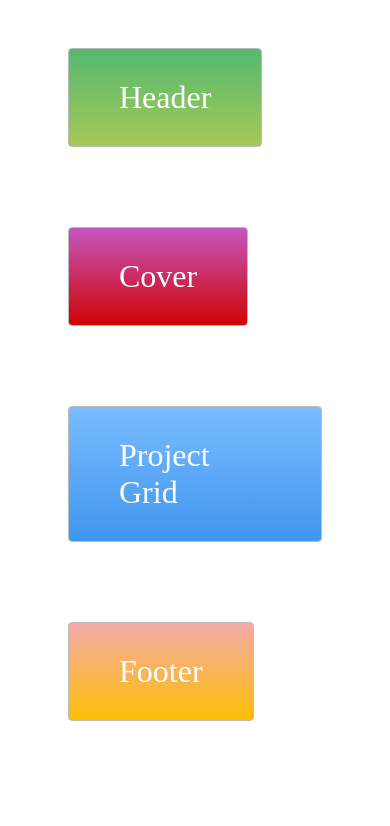
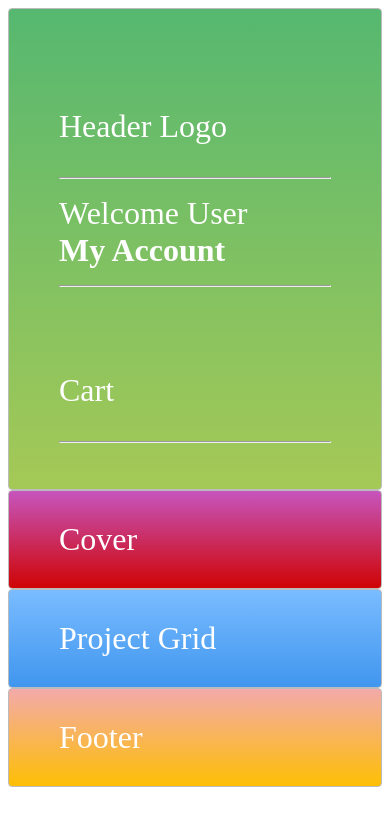
Before and after one commit to jperk224/css_layout, a plain HTML site: page index.html in a window 390 px wide. Drawn offline with Linux system fonts and the light colour scheme; files that its build step writes are made by us from their sources.

Commit message:
started responsive header template

```diff
--- a/css/style.css
+++ b/css/style.css
@@ -1,12 +1,16 @@
+header {
+    display: inline;
+}
+
 .zone {
     padding:30px 50px;
-    margin:40px 60px;
+    /* margin:40px 60px; */
     cursor:pointer;
-    display:inline-block;
-    color:#FFF;
+    /* display:inline-block; */
+    color:rgb(255, 255, 255);
     font-size:2em;
     border-radius:4px;
-    border:1px solid #bbb;
+    border:1px solid rgb(187, 187, 187);
     transition: all 0.3s linear;
 }
 
--- a/index.html
+++ b/index.html
@@ -1,11 +1,39 @@
 <!DOCTYPE html>
-<html>
+<html lang="en">
   <head>
-  <title>Layout Master</title>
-  <link rel="stylesheet" type="text/css" href="./style.css">
+    <meta charset="UTF-8" />
+    <meta name="viewport" content="width=device-width, initial-scale=1.0" />
+    <meta http-equiv="X-UA-Compatible" content="ie=edge" />
+    <title>CS Layout</title>
+    <link rel="stylesheet" type="text/css" href="./css/style.css" />
   </head>
   <body>
-  <div class="zone green">Header</div>
+    <header>
+      <div class="zone green">
+        <nav id="header">
+          <!-- navbar SVG logo -->
+          <div class="logo">
+            <svg width="112" height="28" viewBox="0 0 112 34">
+              <p>Header Logo</p>
+            </svg>
+          </div>
+          <hr />
+          <!-- user account -->
+          <div class="account">
+            <div>Welcome User</div>
+            <div><strong>My Account</strong></div>
+          </div>
+          <hr />
+          <!-- shopping cart -->
+          <div class="cart">
+            <svg width="24" height="24" viewBox="0 0 34 34">
+              <p>Cart</p>
+            </svg>
+          </div>
+          <hr />
+        </nav>
+      </div>
+    </header>
     <div class="zone red">Cover</div>
     <div class="zone blue">Project Grid</div>
     <div class="zone yellow">Footer</div>
```
Lines whose indentation alone changed are shown as unchanged.
